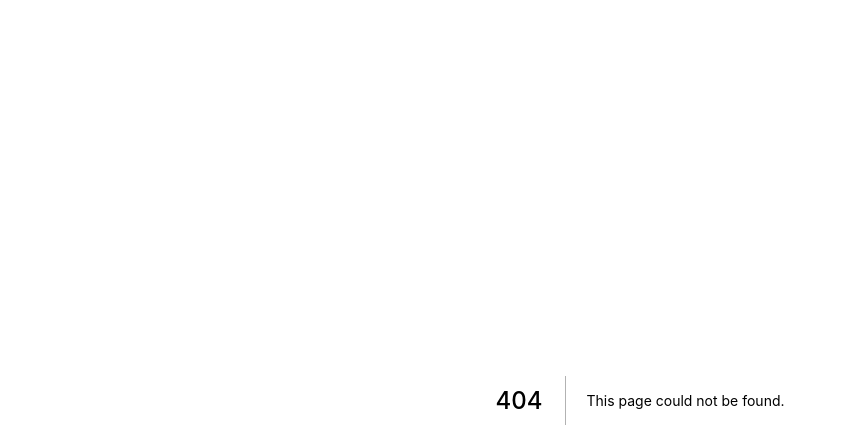
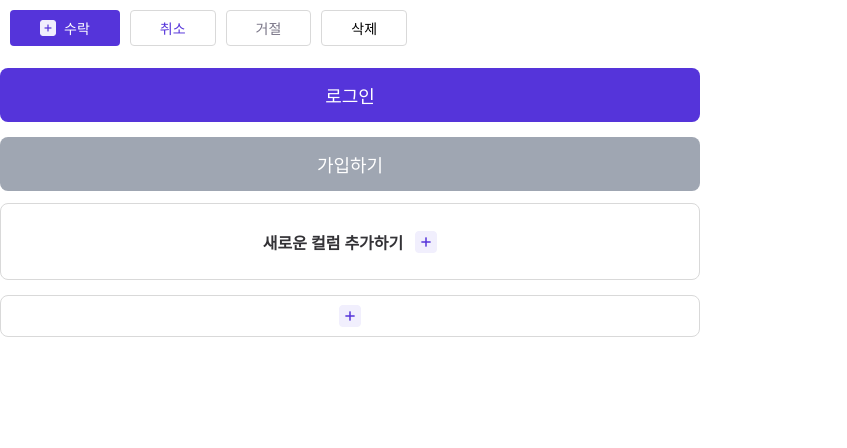
Before and after one commit to hankim0904/Taskify, a Next.js app: page /button-example in a window 1280 px wide. Before the commit this address had no page. Shown: the top 448 px of the page, without its empty margins (0-847 px from the left). Built offline with nearby package versions, Linux system fonts and the light colour scheme; a web font is replaced by a local one.

Commit message:
feat: Add Buttons , renamed
- 버튼 컴포넌트추가
- 일부 단수형 폴더 복수형으로 리네임

```diff
--- /dev/null
+++ b/src/components/commons/button/MixButton.module.scss
@@ -0,0 +1,23 @@
+.btn {
+  @include flexbox();
+  @include text-style(1.6, 600, $black-200);
+  width: 100%;
+  padding: 0.9rem;
+  border-radius: 0.8rem;
+  border: 0.1rem solid $gray-300;
+  gap: 1.2rem;
+
+  &.isChildren {
+    padding: 2.55rem;
+  }
+
+  &:hover {
+    background-color: $gray-100;
+  }
+}
+
+.icon-container {
+  position: relative;
+  width: 2.2rem;
+  height: 2.2rem;
+}
--- /dev/null
+++ b/src/components/commons/button/MixButton.tsx
@@ -0,0 +1,21 @@
+import React from "react";
+import classNames from "classnames/bind";
+import styles from "@/components/commons/Button/MixButton.module.scss";
+import Image from "next/image";
+
+const cx = classNames.bind(styles);
+
+interface MixButtonProps {
+  children?: React.ReactNode;
+}
+
+export const MixButton = ({ children }: MixButtonProps) => {
+  return (
+    <button className={cx("btn", { isChildren: children })} type="button">
+      {children && <span>{children}</span>}
+      <div className={cx("icon-container")}>
+        <Image src="/assets/images/plus.png" fill alt="plusBtn" />
+      </div>
+    </button>
+  );
+};
--- /dev/null
+++ b/src/components/commons/button/ResponseButton.module.scss
@@ -0,0 +1,51 @@
+@mixin button-style($bg-color, $border-color, $text-color) {
+  background-color: $bg-color;
+  padding: 0.7rem 2.9rem;
+  border: 1px solid $border-color;
+  border-radius: 0.4rem;
+  gap: 0.8rem;
+
+  @include text-style(1.4, 500, $text-color);
+  @include flexbox;
+  @include responsive("M") {
+    font-size: 1.2rem;
+    & img {
+      width: 1.4rem;
+      height: 1.4rem;
+    }
+  }
+}
+
+.accept {
+  @include button-style($violet, transparent, $white);
+
+  &:hover {
+    background-color: #342e9a;
+  }
+}
+
+.reject {
+  @include button-style($white, $gray-300, $violet);
+
+  &:hover {
+    background-color: $violet-100;
+  }
+}
+
+.cancel {
+  @include button-style($white, $gray-300, $gray-500);
+
+  &:hover {
+    background-color: $gray-200;
+  }
+}
+
+.delete {
+  @include button-style($white, $gray-300, $black);
+
+  &:hover {
+    background-color: $red;
+    color: $white;
+    border: none;
+  }
+}
--- /dev/null
+++ b/src/components/commons/button/ResponseButton.tsx
@@ -0,0 +1,21 @@
+import React from "react";
+import classNames from "classnames/bind";
+import styles from "@/components/commons/Button/ResponseButton.module.scss";
+
+interface Props {
+  children: React.ReactNode;
+  state?: string | number;
+  pw?: number;
+  ph?: number;
+  fs?: number;
+}
+
+const cx = classNames.bind(styles);
+
+export default function ResponseBtn({ children, state, ph, pw, fs }: Props) {
+  return (
+    <button className={cx(`${state}`)} type="button" style={{ padding: `${ph}rem ${pw}rem`, fontSize: `${fs}rem` }}>
+      {children}
+    </button>
+  );
+}
--- /dev/null
+++ b/src/components/commons/button/SignButton.module.scss
@@ -0,0 +1,21 @@
+.btn {
+  @include flexbox();
+  @include text-style(1.8, 500, $white);
+
+  width: 100%;
+  padding: 1.4rem;
+  border-radius: 0.8rem;
+  background-color: $violet;
+
+  &:hover {
+    background-color: #342e9a;
+  }
+
+  &.disabled {
+    background-color: $gray-400;
+
+    &:hover {
+      background-color: $gray-500;
+    }
+  }
+}
--- /dev/null
+++ b/src/components/commons/button/SignButton.tsx
@@ -0,0 +1,19 @@
+import React from "react";
+import classNames from "classnames/bind";
+import styles from "@/components/commons/Button/SignButton.module.scss";
+
+const cx = classNames.bind(styles);
+
+interface SignButtonProps {
+  children: React.ReactNode;
+  type?: "button" | "submit" | "reset" | undefined;
+  isDisabled?: boolean;
+}
+
+export const SignButton = ({ children, type = "button", isDisabled = false }: SignButtonProps) => {
+  return (
+    <button className={cx("btn", { disabled: isDisabled })} type={type}>
+      <span>{children}</span>
+    </button>
+  );
+};
--- /dev/null
+++ b/src/components/commons/button/index.js
@@ -0,0 +1,3 @@
+export * from "./ResponseButton";
+export * from "./SignButton";
+export * from "./MixButton";
--- /dev/null
+++ b/src/pages/button-example/index.tsx
@@ -0,0 +1,33 @@
+import ResponseBtn from "@/components/commons/button/ResponseButton";
+import { SignButton } from "@/components/commons/button/SignButton";
+import { MixButton } from "@/components/commons/button/MixButton";
+import Image from "next/image";
+
+export default function Index() {
+  return (
+    <>
+      <div style={{ display: "flex", gap: "1rem", padding: "1rem" }}>
+        {/*state  : accept | reject | cancel | delete*/}
+        <ResponseBtn state="accept">
+          <Image src="/assets/images/plus.png" height={16} width={16} alt="sd" />
+          수락
+        </ResponseBtn>
+        <ResponseBtn state="reject">취소</ResponseBtn>
+        <ResponseBtn state="cancel">거절</ResponseBtn>
+        <ResponseBtn state="delete">삭제</ResponseBtn>
+      </div>
+
+      <br />
+      <div style={{ maxWidth: "700px", display: "flex", flexDirection: "column", gap: "15px" }}>
+        <SignButton>로그인</SignButton>
+        <SignButton isDisabled={true}>가입하기</SignButton>
+      </div>
+
+      <br />
+      <div style={{ maxWidth: "700px", display: "flex", flexDirection: "column", gap: "15px" }}>
+        <MixButton>새로운 컬럼 추가하기</MixButton>
+        <MixButton />
+      </div>
+    </>
+  );
+}
--- a/src/pages/index.tsx
+++ b/src/pages/index.tsx
@@ -1,8 +1,21 @@
+import Link from "next/link";
+import Button from "@/components/commons/button/ResponseButton";
+
 export default function Home() {
   return (
     <>
-      <p>index</p>
-      <p>PR Test</p>
+      <div style={{ padding: "10px", display: "flex", flexDirection: "column", gap: "10px" }}>
+        <div>
+          <Link href="/button-example">
+            <Button state="reject">button-example</Button>
+          </Link>
+        </div>
+        <div>
+          <Link href="/scss-example">
+            <Button state="reject">scss-example</Button>
+          </Link>
+        </div>
+      </div>
     </>
   );
 }
--- a/src/styles/base/_reset.scss
+++ b/src/styles/base/_reset.scss
@@ -8,3 +8,7 @@
 html {
   font-size: $browser-font-size;
 }
+
+button {
+  cursor: pointer;
+}
```
Also changed, not shown: src/pages/scss-example/scss-example.module.scss (+2 -7 lines), public/assets/images/plus.png (added), 1 other file (tests, documents, lock files or other folders).
